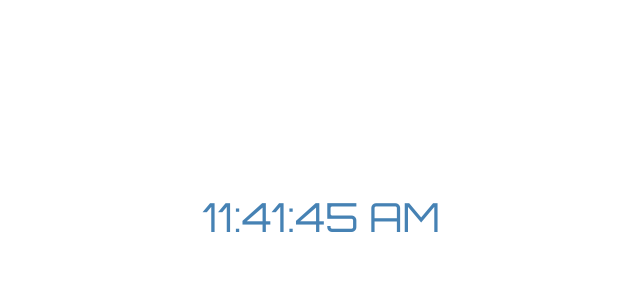
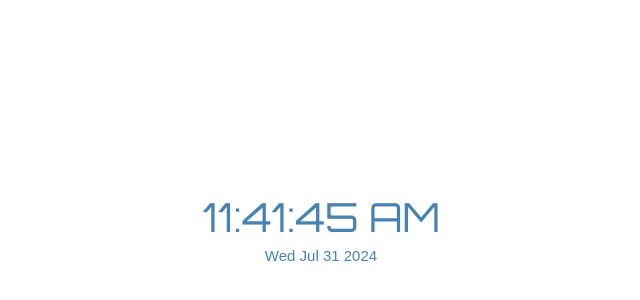
Before and after one commit to SandipanKarmakar04/Digital-Clock, a plain HTML site: page index.html in a window 1280 px wide. Shown: the part 98-398 px from the top of the page, without its empty margins (319-959 px from the left). Drawn offline with Linux system fonts and the light colour scheme.

Commit message:
update project

```diff
--- a/index.html
+++ b/index.html
@@ -12,6 +12,7 @@
 <body>
     <div class="center">
         <div id="clock"></div>
+        <div id="date"></div>
     </div>
     <script src="index.js"></script>
 </body>
--- a/index.js
+++ b/index.js
@@ -1,8 +1,10 @@
 const clock = document.getElementById('clock')
-
+const day = document.getElementById('date')
 
 setInterval(()=>{
     let date = new Date()
+    let d = new Date()
     // console.log(date.toLocaleTimeString());
     clock.innerHTML = date.toLocaleTimeString();
+    day.innerHTML =d.toDateString();
 }, 1000)
--- a/style.css
+++ b/style.css
@@ -14,3 +14,10 @@
     font-weight: normal;
     color: steelblue;
 }
+#date{
+    font-size: 15px;
+    font-family: Arial, Helvetica, sans-serif;
+    font-weight: normal;
+    color: steelblue;
+
+}
```
